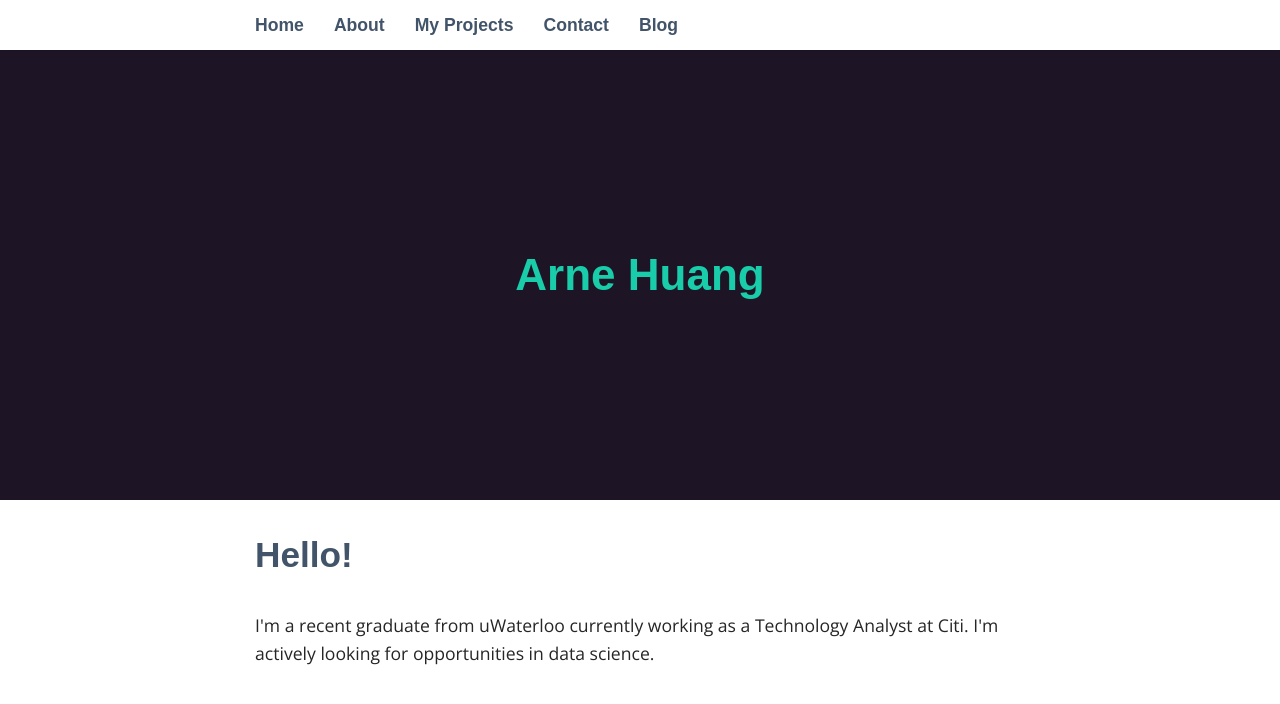
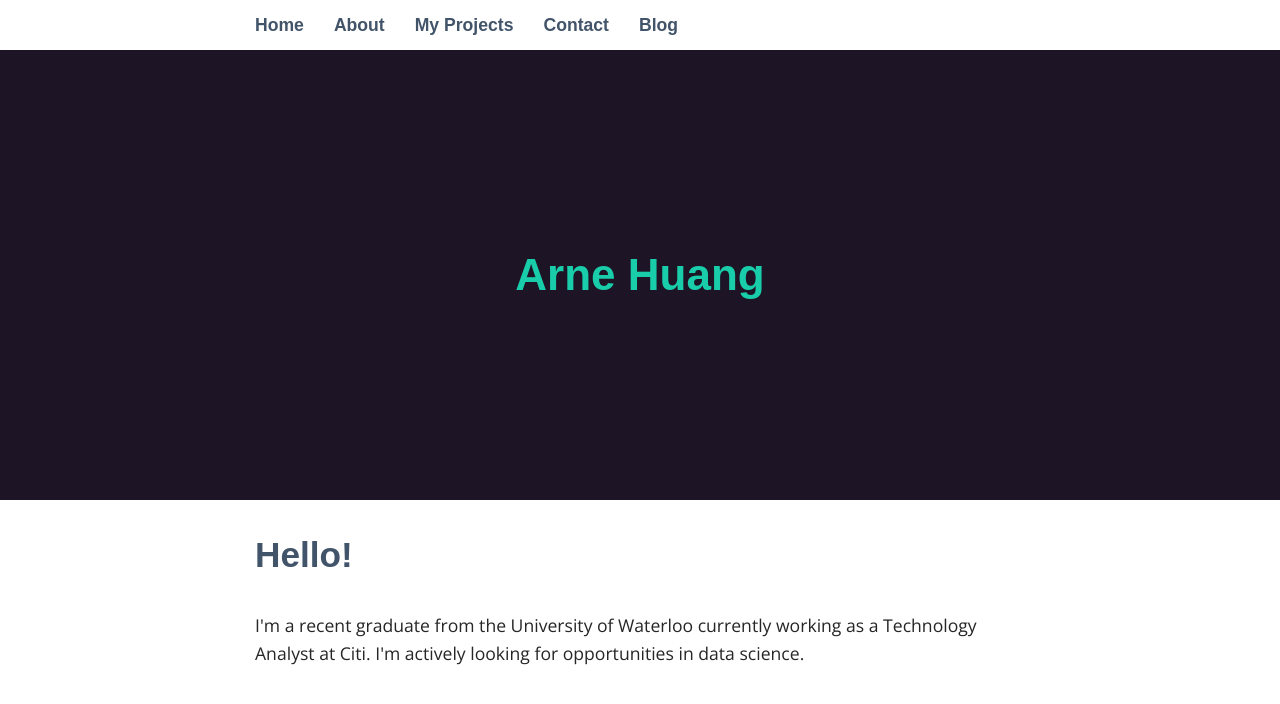
Before and after one commit to arnehuang/arnehuang.github-io, a Jekyll site: the page built from index.html, in a window 1280 px wide. Shown: the top 704 px of the page. Built offline with Jekyll 4.4.1, drawn with Linux system fonts in a browser that asks for light colours; some web fonts are replaced.

Commit message:
Update index.html

```diff
--- a/index.html
+++ b/index.html
@@ -3,4 +3,4 @@ layout: default
 ---
 
   <h2>Hello!</h2>
-  I'm a recent graduate from uWaterloo currently working as a Technology Analyst at Citi. I'm actively looking for opportunities in data science.
+  I'm a recent graduate from the University of Waterloo currently working as a Technology Analyst at Citi. I'm actively looking for opportunities in data science.
```
